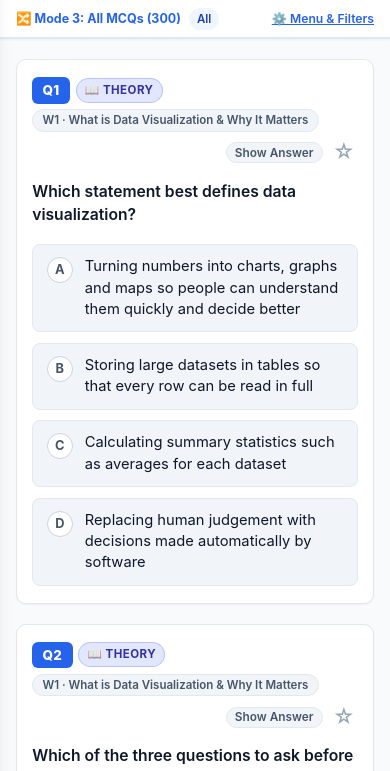
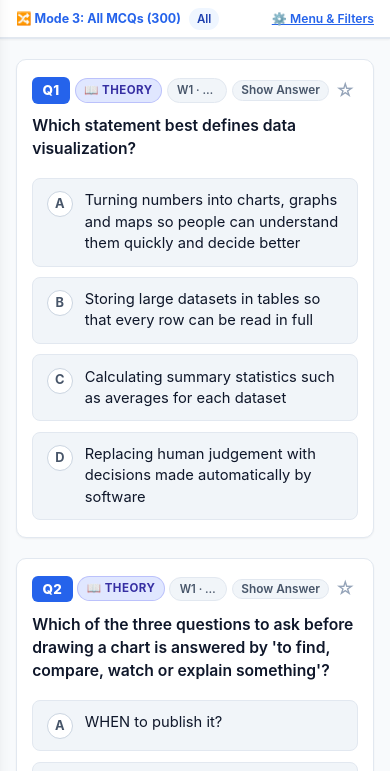
Before and after one commit to M-Reshail/7sem_mcqs, a plain HTML site: page index.html in a window 390 px wide. Shown: the part 57-828 px from the top of the page. Drawn offline with Linux system fonts and the light colour scheme.

Commit message:
Align Show Answer and Star buttons on same line as Question number to eliminate extra line

```diff
--- a/index.html
+++ b/index.html
@@ -647,19 +647,22 @@
 
     .card-top {
       display: flex;
-      flex-wrap: wrap;
+      flex-wrap: nowrap;
       align-items: center;
       justify-content: space-between;
-      gap: 0.45rem;
+      gap: 0.5rem;
       margin-bottom: 0.85rem;
+      width: 100%;
     }
 
     .card-meta-left {
       display: flex;
-      flex-wrap: wrap;
-      align-items: center;
-      gap: 0.45rem;
+      flex-wrap: nowrap;
+      align-items: center;
+      gap: 0.4rem;
       flex: 1;
+      min-width: 0;
+      overflow: hidden;
     }
 
     .q-id-pill {
@@ -671,6 +674,7 @@
       border-radius: 6px;
       letter-spacing: 0.02em;
       white-space: nowrap;
+      flex-shrink: 0;
     }
 
     .type-pill {
@@ -681,6 +685,7 @@
       border-radius: 9999px;
       letter-spacing: 0.04em;
       white-space: nowrap;
+      flex-shrink: 0;
     }
     .type-pill.calculation {
       background: var(--calc-badge-bg);
@@ -701,17 +706,19 @@
       padding: 0.18rem 0.58rem;
       border-radius: 9999px;
       border: 1px solid var(--border-color);
-      max-width: 420px;
       white-space: nowrap;
       overflow: hidden;
       text-overflow: ellipsis;
+      flex-shrink: 1;
+      min-width: 0;
     }
 
     .card-badges {
-      display: flex;
-      align-items: center;
-      gap: 0.45rem;
+      display: inline-flex;
+      align-items: center;
+      gap: 0.4rem;
       flex-shrink: 0;
+      margin-left: auto;
     }
 
     .bookmark-btn {
@@ -1179,22 +1186,32 @@
         overflow-x: auto;
       }
       .card-top {
-        align-items: flex-start;
-        gap: 0.45rem;
+        flex-wrap: nowrap;
+        align-items: center;
+        gap: 0.35rem;
+        margin-bottom: 0.65rem;
       }
       .card-meta-left {
-        width: 100%;
-        gap: 0.35rem;
+        width: auto;
+        gap: 0.3rem;
+        min-width: 0;
       }
       .topic-pill {
-        max-width: 100%;
-        white-space: normal;
-        line-height: 1.3;
-        font-size: 0.72rem;
+        font-size: 0.7rem;
+        max-width: 140px;
+        white-space: nowrap;
+        overflow: hidden;
+        text-overflow: ellipsis;
       }
       .card-badges {
-        width: 100%;
-        justify-content: flex-end;
+        width: auto;
+        gap: 0.25rem;
+        flex-shrink: 0;
+        margin-left: auto;
+      }
+      .bookmark-btn {
+        font-size: 1.2rem;
+        padding: 0.15rem;
       }
       .focus-card {
         padding: 1.25rem 1rem;
```
